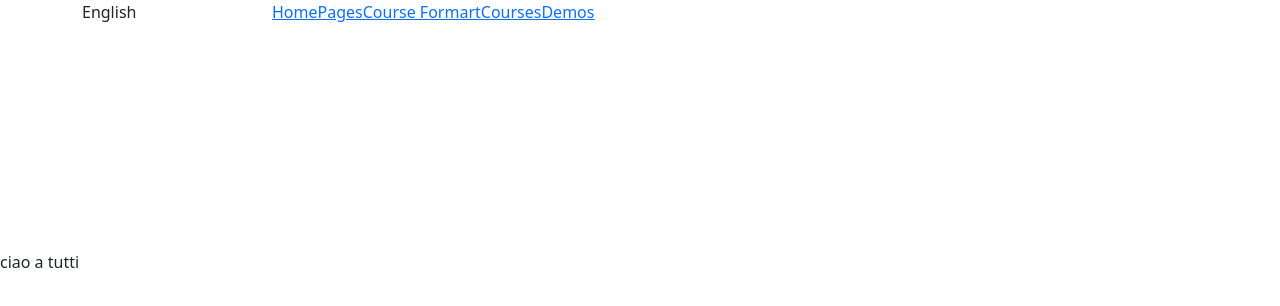
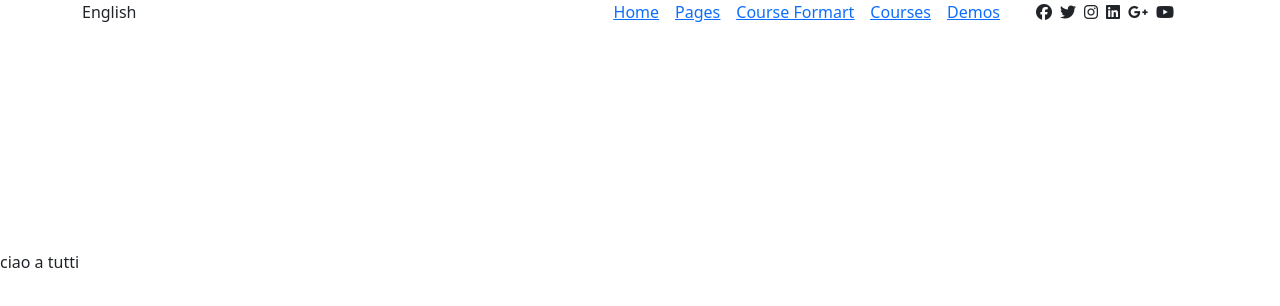
Before and after one commit to LucaFaedda/proj-html-vuejs, a Vue app: page / in a window 1280 px wide. Shown: the top 306 px of the page. Built offline with nearby package versions, Linux system fonts and the light colour scheme.

Commit message:
compleato array icone

```diff
--- a/src/assets/data/arrayIcone.js
+++ b/src/assets/data/arrayIcone.js
@@ -1,26 +1,26 @@
 let arrayIcone = [
     {
-        label: '<i class="fa-brands fa-facebook"></i>',
+        label: 'fa-brands fa-facebook',
         stato: false
     },
     {
-        label: '<i class="fa-brands fa-twitter"></i>',
+        label: 'fa-brands fa-twitter',
         stato: false
     },
     {
-        label: '<i class="fa-brands fa-instagram"></i>',
+        label: "fa-brands fa-instagram",
         stato: false
     },
     {
-        label: '<i class="fa-brands fa-linkedin"></i>',
+        label: "fa-brands fa-linkedin",
         stato: false
     },
     {
-        label: '<i class="fa-brands fa-google-plus-g"></i>',
+        label: "fa-brands fa-google-plus-g",
         stato: false
     },
     {
-        label: '<i class="fa-brands fa-youtube"></i>',
+        label: "fa-brands fa-youtube",
         stato: false
     },
 ]
--- a/src/components/AppHeader.vue
+++ b/src/components/AppHeader.vue
@@ -1,14 +1,18 @@
 <script>
 
 import AppNavbar from './AppNavbar.vue';
+import AppNavIcone from './AppNavIcone.vue';
 import arrayNavbar from '../assets/data/arrayNavbar'
+import arrayIcone from '../assets/data/arrayIcone'
   export default {
     components:{
-        AppNavbar
+        AppNavbar,
+        AppNavIcone
     },
     data(){
         return{
-            listaNav: arrayNavbar
+            listaNav: arrayNavbar,
+            listaIcone: arrayIcone
         }
 
     }
@@ -22,13 +26,15 @@ import arrayNavbar from '../assets/data/arrayNavbar'
             <div class="col-2">
                 English
             </div>
-            <div class="col-8 d-flex">
+            <div class="col-8 d-flex flex-row-reverse">
                 <ul class="list-unstyled d-flex">
                     <AppNavbar v-for="(item, index) in listaNav" :key="index" :navbar="item"></AppNavbar>
                 </ul>
             </div>
-            <div class="col-2">
-
+            <div class="col-2 d-flex">
+                <ul  class="list-unstyled d-flex">
+                    <AppNavIcone v-for="(item, index) in listaIcone" :key="index" :icone="item"></AppNavIcone>
+                </ul>
             </div>
         </div>
 
--- /dev/null
+++ b/src/components/AppNavIcone.vue
@@ -0,0 +1,23 @@
+<script>
+export default {
+    props:{
+        icone:Object
+    }
+}
+</script>
+<template lang="">
+    <div>
+        <li class="mx-1">
+            <i :class="icone.label">
+
+            </i>
+        </li>
+    </div>
+</template>
+
+<style lang="scss" scoped>
+
+@use '../assets/style/partials/mixin' as *;
+@use '../assets/style/partials/variables' as *;
+
+</style>
--- a/src/components/AppNavbar.vue
+++ b/src/components/AppNavbar.vue
@@ -8,7 +8,7 @@ export default {
 }
 </script>
 <template lang="">
-    <li>
+    <li class="mx-2">
         <a class="dropdown">
             <a  href="#"  data-bs-toggle="dropdown" aria-expanded="false">
                 {{ navbar.label}}
```
